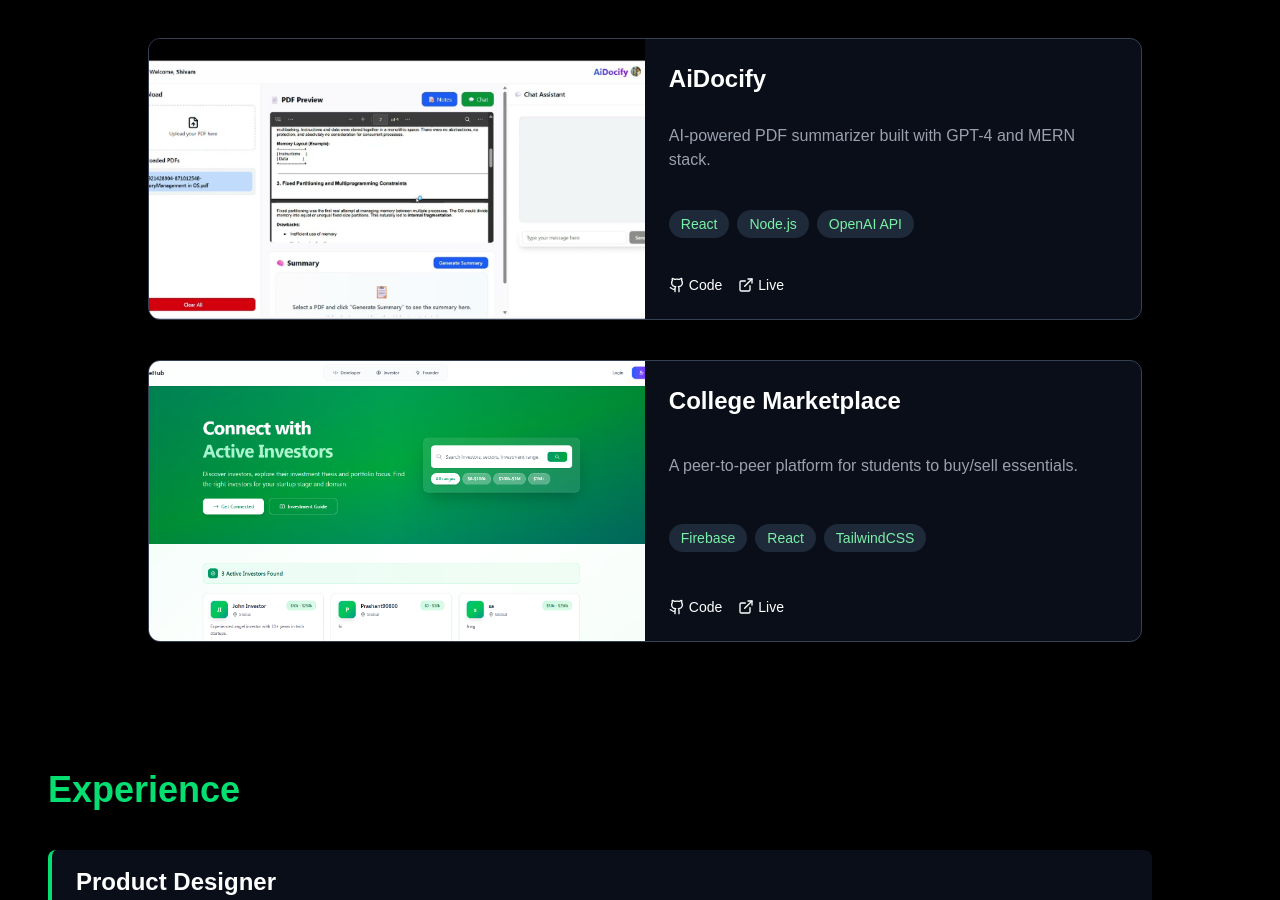
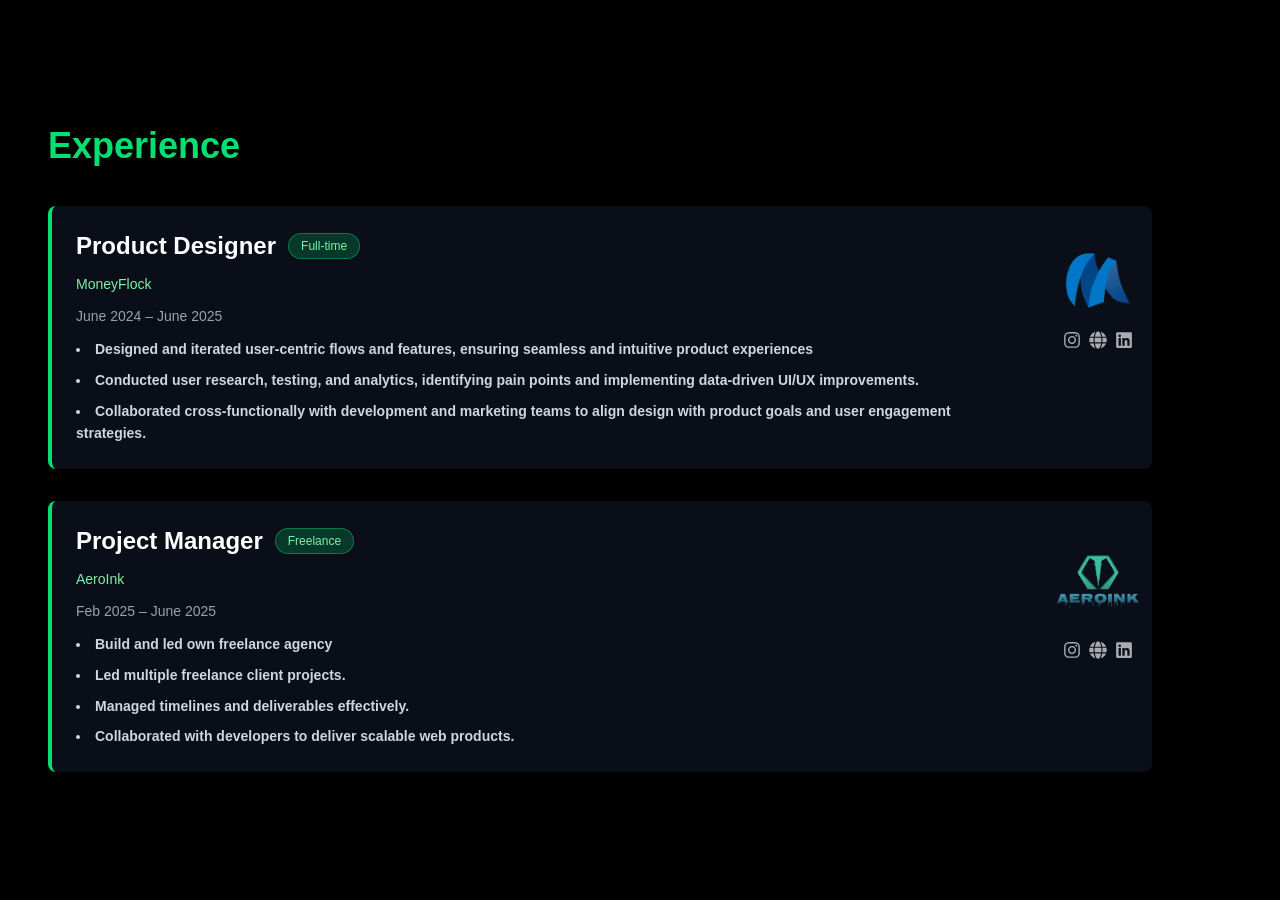
Before and after one commit to alvindevil/next_portfolio, a Next.js app: page / in a window 1280 px wide. Shown: the part 1872-2772 px from the top of the page. Built offline with nearby package versions, Linux system fonts and the light colour scheme.

Commit message:
fix img probelm by adding z-index

```diff
--- a/src/app/pages/landingPage.tsx
+++ b/src/app/pages/landingPage.tsx
@@ -12,15 +12,17 @@
 const LandingPage = () => {
   const { scrollY } = useScroll();
   const [isLayer, setIsLayer] = useState(true);
+   const [isScroll, setIsScroll] = useState(false);
 
   const router = useRouter();
 
-  useEffect(() => {
+   useEffect(() => {
+    const unsubscribe = scrollY.onChange((latest) => {
+      setIsScroll(latest >= 200);
+    });
 
-    return () => {
-
-    };
-  }, [scrollY, isLayer]);
+    return () => unsubscribe();
+  }, [scrollY]);
 
 
   const bgX = useTransform(scrollY, [0, 10], [0, 600]);
@@ -43,7 +45,7 @@
           scale: bgScale,
           opacity: bgOpacity,
         }}
-        className={`fixed top-0 left-0 h-full object-contain z-10 transition-all duration-500 w-full`}
+        className={`fixed top-0 left-0 h-full object-contain  transition-all duration-500 w-full z-0`}
       />
 
        {/* Gradient Overlay (disappears on scroll) */}
@@ -76,12 +78,12 @@
         }}
       />
       <motion.div
-        initial={{ opacity: 0, y: 500, x:100 }} // start invisible and slightly down
-        whileInView={{ opacity: 1, y: 0 }} // animate in
+        initial={{ opacity: 0, y: 500 }}
+        whileInView={{ opacity: 1, y: 0 }}
         transition={{ duration: 0.8, ease: "easeOut" }}
-        viewport={{ once: true, amount: 0.3 }} // triggers when 30% visible, only once
+        viewport={{ once: true, amount: 0.3 }}
       >
-        <ProjectsSection />
+      <ProjectsSection />
       </motion.div>
       <ExperienceSection />
       <SkillsSection />
--- a/src/app/sections/expSection.tsx
+++ b/src/app/sections/expSection.tsx
@@ -1,44 +1,127 @@
 'use client';
 
 import React from 'react';
+import { motion } from 'framer-motion';
+import { FaInstagram, FaLinkedin, FaGlobe } from 'react-icons/fa';
 
 const experiences = [
   {
     role: 'Product Designer',
     company: 'MoneyFlock',
     duration: 'June 2024 – June 2025',
-    description:
-      'Designed and enhanced user-centric fintech interfaces with a focus on usability, consistency, and design systems.',
+    type: 'Full-time',
+    src: '/images/exp/moneyflock.png',
+    social: {
+      instagram: 'https://instagram.com/moneyflock',
+      website: 'https://moneyflock.com',
+      linkedin: 'https://linkedin.com/company/moneyflock',
+    },
+    description: [
+      'Designed and iterated user-centric flows and features, ensuring seamless and intuitive product experiences',
+      'Conducted user research, testing, and analytics, identifying pain points and implementing data-driven UI/UX improvements.',
+      'Collaborated cross-functionally with development and marketing teams to align design with product goals and user engagement strategies.',
+    ],
   },
   {
     role: 'Project Manager',
-    company: 'Freelance',
+    company: 'AeroInk',
     duration: 'Feb 2025 – June 2025',
-    description:
-      'Led multiple freelance client projects, managed timelines, and collaborated with developers to deliver scalable web products.',
+    type: 'Freelance',
+    src: '/images/exp/aeroink.png',
+    social: {
+      instagram: 'https://instagram.com/aeroink',
+      website: 'https://aeroink.com',
+      linkedin: 'https://linkedin.com/company/aeroink',
+    },
+    description: [
+      'Build and led own freelance agency',
+      'Led multiple freelance client projects.',
+      'Managed timelines and deliverables effectively.',
+      'Collaborated with developers to deliver scalable web products.',
+    ],
   },
 ];
 
 export default function ExperienceSection() {
   return (
-    <section className="w-[1200px] bg-black text-white py-16 px-6 md:px-12">
+    <section className="w-[1200px] z-1 bg-black text-white py-16 px-6 md:px-12 cursor-pointer">
       <h2 className="text-3xl md:text-4xl font-semibold mb-10 text-green-400">
         Experience
       </h2>
 
       <div className="space-y-8">
         {experiences.map((exp, idx) => (
-          <div
+          <motion.div
             key={idx}
-            className="border-l-4 border-green-400 pl-6 py-4 bg-gray-900/60 rounded-lg shadow-sm hover:shadow-green-400/10 transition-shadow duration-300"
+            initial={{ opacity: 0, y: 50 }}
+            whileInView={{ opacity: 1, y: 0 }}
+            viewport={{ once: true, amount: 0.3 }}
+            transition={{ duration: 0.6, ease: 'easeOut' }}
+            className="border-l-4 flex flex-row justify-between items-start border-green-400 pl-6 py-6 bg-gray-900/60 rounded-lg shadow-md hover:shadow-green-400/50 transform hover:-translate-y-1 transition-all duration-300"
           >
-            <h3 className="text-xl md:text-2xl font-semibold text-white">
-              {exp.role}
-            </h3>
-            <p className="text-sm text-green-300">{exp.company}</p>
-            <p className="text-sm text-gray-400 mb-2">{exp.duration}</p>
-            <p className="text-gray-300 text-sm">{exp.description}</p>
-          </div>
+            {/* Left Side: Text */}
+            <div className="flex-1 pr-6 space-y-3">
+              <div className="flex items-center gap-3 flex-wrap">
+                <h3 className="text-xl md:text-2xl font-semibold text-white">
+                  {exp.role}
+                </h3>
+                <span className="px-3 py-1 text-xs font-medium rounded-full bg-green-400/20 text-green-300 border border-green-400/40">
+                  {exp.type}
+                </span>
+              </div>
+
+              <p className="text-sm text-green-300 font-medium">{exp.company}</p>
+              <p className="text-sm text-gray-400">{exp.duration}</p>
+
+              {/* Bullet List */}
+              <ul className="list-disc list-inside text-gray-300 text-sm space-y-2 leading-relaxed font-semibold">
+                {exp.description.map((point, i) => (
+                  <li key={i}>{point}</li>
+                ))}
+              </ul>
+            </div>
+
+            {/* Right Side: Logo + Social Links */}
+            <div className="flex flex-col items-center w-[10%] h-fit py-2 gap-y-2">
+              <img
+                className="w-full h-full object-cover "
+                src={exp.src}
+                alt={`${exp.company} logo`}
+              />
+              <div className="flex flex-row space-x-2 cursor-pointer">
+                {exp.social.instagram && (
+                  <a
+                    href={exp.social.instagram}
+                    target="_blank"
+                    rel="noopener noreferrer"
+                    className="text-white/65 cursor-pointer  hover:text-white text-lg"
+                  >
+                    <FaInstagram />
+                  </a>
+                )}
+                {exp.social.website && (
+                  <a
+                    href={exp.social.website}
+                    target="_blank"
+                    rel="noopener noreferrer"
+                    className="text-white/65 cursor-pointer  hover:text-white text-lg"
+                  >
+                    <FaGlobe />
+                  </a>
+                )}
+                {exp.social.linkedin && (
+                  <a
+                    href={exp.social.linkedin}
+                    target="_blank"
+                    rel="noopener noreferrer"
+                    className="text-white/65 cursor-pointer  hover:text-white text-lg"
+                  >
+                    <FaLinkedin />
+                  </a>
+                )}
+              </div>
+            </div>
+          </motion.div>
         ))}
       </div>
     </section>
--- a/src/app/sections/projectSection.tsx
+++ b/src/app/sections/projectSection.tsx
@@ -9,22 +9,6 @@
     description: 'A markdown-based blog powered by Notion API and MDX.',
     tech: ['Next.js', 'TailwindCSS', 'MDX'],
     src: "/images/projects/NotionBlog.png",
-    github: '#',
-    demo: '#',
-  },
-  {
-    name: 'AiDocify',
-    description: 'AI-powered PDF summarizer built with GPT-4 and MERN stack.',
-    tech: ['React', 'Node.js', 'OpenAI API'],
-    src: "/images/projects/AiDocify.png",
-    github: '#',
-    demo: '#',
-  },
-  {
-    name: 'AiDocify',
-    description: 'AI-powered PDF summarizer built with GPT-4 and MERN stack.',
-    tech: ['React', 'Node.js', 'OpenAI API'],
-    src: "/images/projects/AiDocify.png",
     github: '#',
     demo: '#',
   },
@@ -65,7 +49,7 @@
               <img
                 src={project.src}
                 alt={project.name}
-                className="w-full h-full object-cover [object-position:center_12%] transition-transform duration-500 group-hover:scale-105"
+                className="w-full  h-full object-cover [object-position:center_12%] transition-transform duration-500 group-hover:scale-105"
               />
 
               {/* Hover overlay */}
--- a/src/app/sections/skillSection.tsx
+++ b/src/app/sections/skillSection.tsx
@@ -49,7 +49,7 @@
 
 export default function SkillsSection() {
   return (
-    <section className="w-[1200px] bg-black text-white py-16 px-6 md:px-12">
+    <section className="w-[1200px] z-1 bg-black text-white py-16 px-6 md:px-12">
       <h2 className="text-3xl md:text-4xl font-semibold mb-10 text-green-400">
         Skills & Tools
       </h2>
```
Also changed, not shown: public/images/exp/aeroink.png (added), public/images/exp/moneyflock.png (added).
